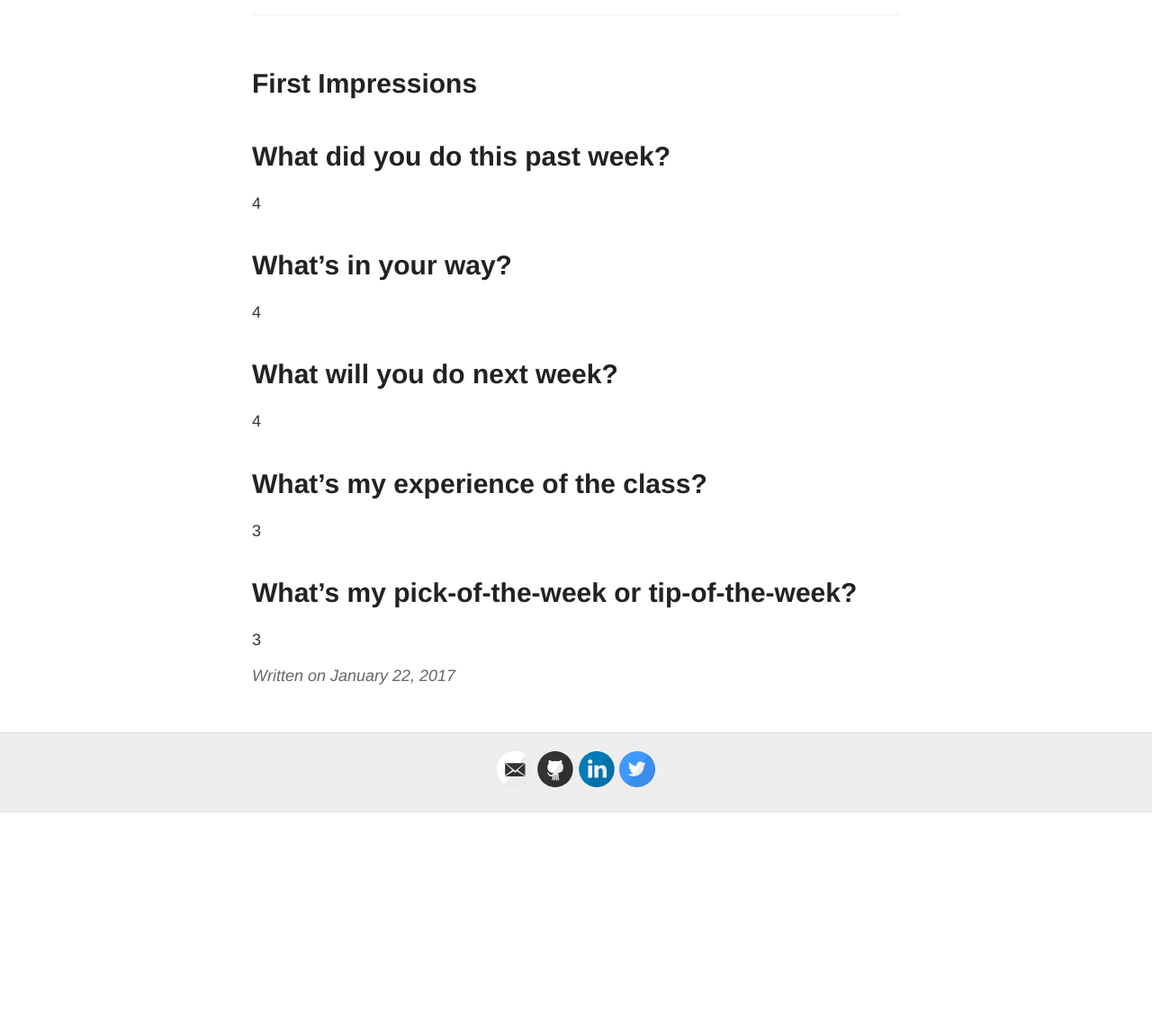
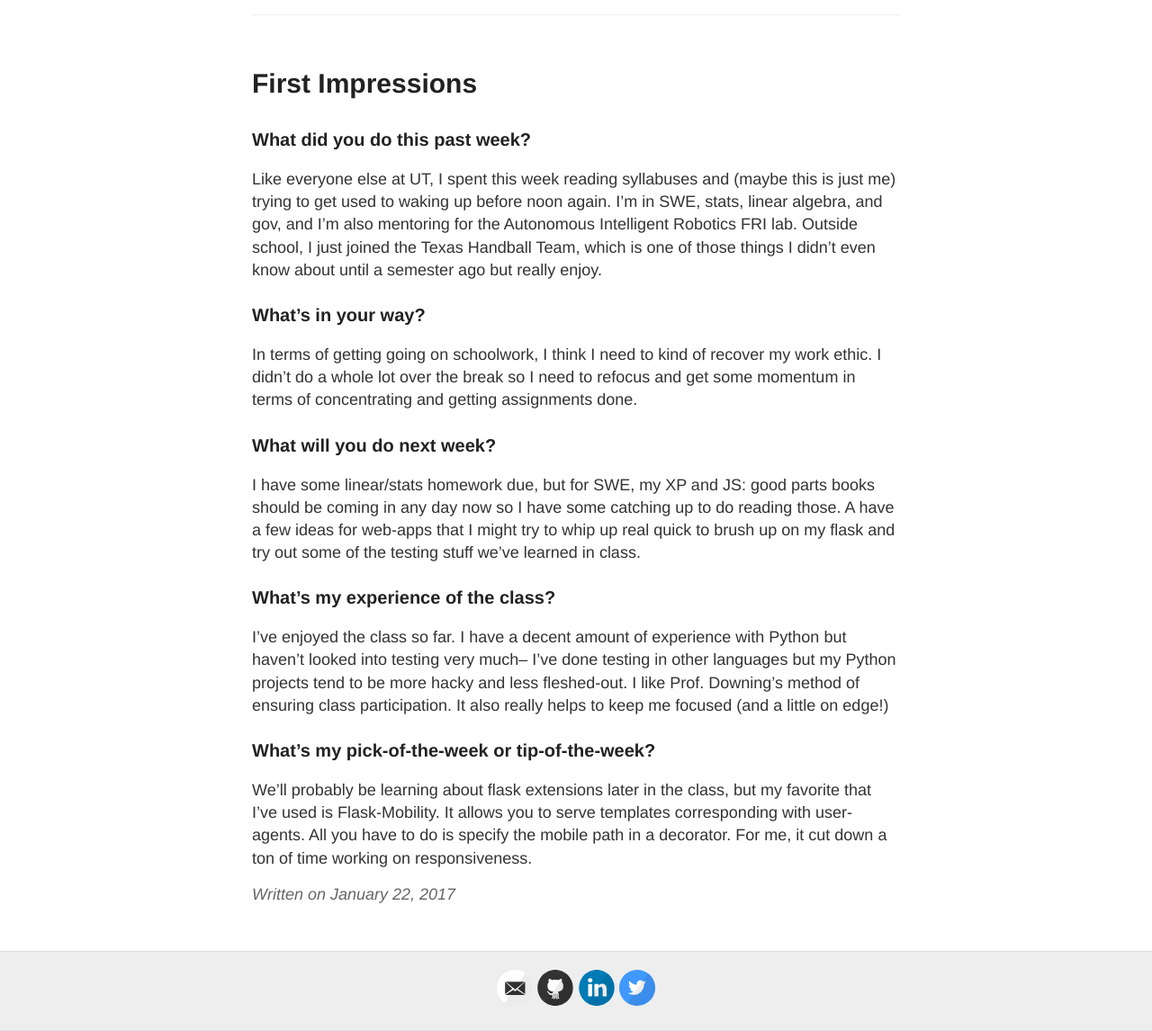
Before and after one commit to ig2s4tg/ig2s4tg.github.io, a Jekyll site: the page built from _posts/2017-1-22-post1.md, in a window 1280 px wide, cut to the strip 324-1470 px from the top of the page. Shown: the whole strip at 90% size. Built offline with Jekyll 4.4.1, drawn with Linux system fonts in a browser that asks for light colours; before the commit the page ends 1227 px from its top, so only the background shows below that.

Commit message:
post1 done

```diff
--- a/_posts/2017-1-22-post1.md
+++ b/_posts/2017-1-22-post1.md
@@ -3,17 +3,18 @@ layout: post
 title: First Impressions
 ---
 
-# What did you do this past week?
-4
+### What did you do this past week?
+Like everyone else at UT, I spent this week reading syllabuses and (maybe this is just me) trying to get used to waking up before noon again. I'm in SWE, stats, linear algebra, and gov, and I'm also mentoring for the Autonomous Intelligent Robotics FRI lab. Outside school, I just joined the Texas Handball Team, which is one of those things I didn't even know about until a semester ago but really enjoy.
 
-# What's in your way?
-4
+### What's in your way?
+In terms of getting going on schoolwork, I think I need to kind of recover my work ethic. I didn't do a whole lot over the break so I need to refocus and get some momentum in terms of concentrating and getting assignments done.
 
-# What will you do next week?
-4
+### What will you do next week?
+I have some linear/stats homework due, but for SWE, my XP and JS: good parts books should be coming in any day now so I have some catching up to do reading those. A have a few ideas for web-apps that I might try to whip up real quick to brush up on my flask and try out some of the testing stuff we've learned in class.
 
-# What's my experience of the class?
-3
+### What's my experience of the class?
+I've enjoyed the class so far. I have a decent amount of experience with Python but haven't looked into testing very much-- I've done testing in other languages but my Python projects tend to be more hacky and less fleshed-out.
+I like Prof. Downing's method of ensuring class participation. It also really helps to keep me focused (and a little on edge!)
 
-# What's my pick-of-the-week or tip-of-the-week?
-3
+### What's my pick-of-the-week or tip-of-the-week?
+We'll probably be learning about flask extensions later in the class, but my favorite that I've used is Flask-Mobility. It allows you to serve templates corresponding with user-agents. All you have to do is specify the mobile path in a decorator. For me, it cut down a ton of time working on responsiveness.
```
